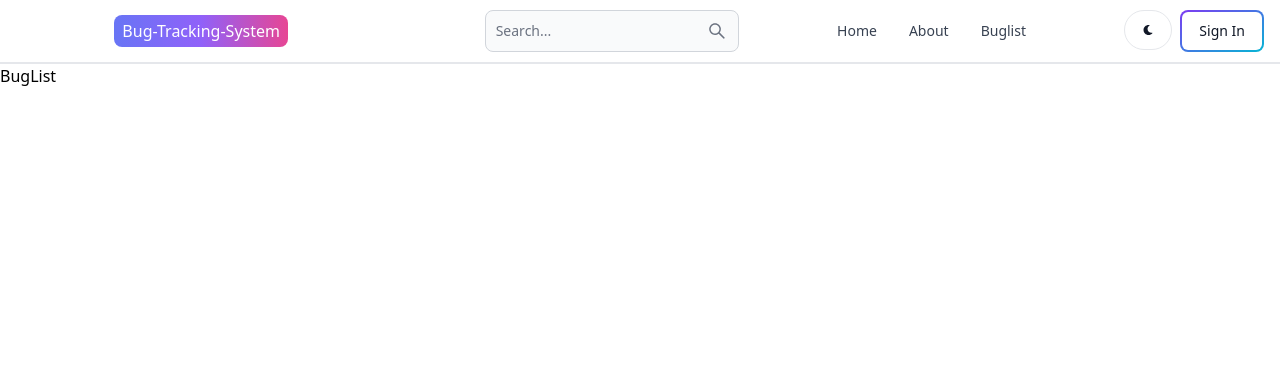
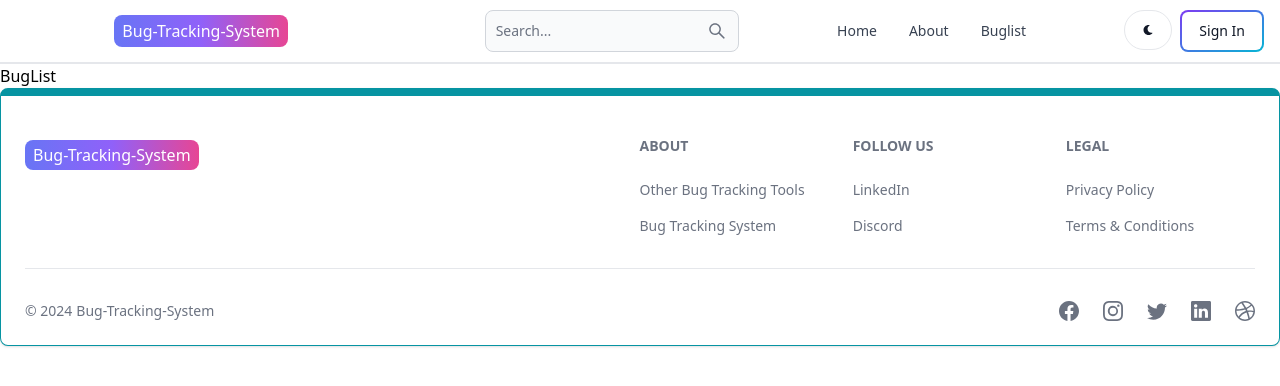
Before and after one commit to Samyog975/Bug-Tracker, a React (Vite) app in the folder client/: page /buglist in a window 1280 px wide. Shown: the top 386 px of the page. Built offline with nearby package versions, Linux system fonts and the light colour scheme.

Commit message:
create and add the footer component

```diff
--- a/client/src/App.jsx
+++ b/client/src/App.jsx
@@ -6,6 +6,7 @@
 import Dashboard from './pages/Dashboard';
 import BugList from './pages/BugList';
 import Header from './components/Header';
+import Footer from './components/Footer';
 
 
 export default function App() {
@@ -21,7 +22,7 @@
         <Route path="/buglist" element={<BugList />} />
 
       </Routes>
-
+        <Footer />
     </BrowserRouter>
   )
 }
--- /dev/null
+++ b/client/src/components/Footer.jsx
@@ -0,0 +1,79 @@
+import {Footer} from 'flowbite-react';
+import { Link } from 'react-router-dom';
+import {BsFacebook, BsInstagram, BsTwitter, BsLinkedin, BsDribbble} from 'react-icons/bs';
+
+export default function FooterCom() {
+  return (
+    <Footer container className='border border-t-8 border-teal-500'>
+        <div className='w-full max-w-7xl mx-auto'>
+            <div className='grid w-full justify-between sm:flex md:grid-cols-1'>
+                <div className='mt-5'>
+                <Link to='/' className='self-center whitespace-nowrap text-lg
+                sm:text-xl font-semibold dark:text-white'/>
+
+                <span className='px-2 py-1 bg-gradient-to-r from-indigo-500
+                 via-purple-500 to-pink-500 rounded-lg text-white'>Bug-Tracking-System</span>
+                <Link/>
+                </div>
+                <div className='grid grid-cols-2 gap-8 mt-4 sm:grid-cols-3 sm:gap-6'>
+                    <div>
+                        <Footer.Title title='ABOUT'/>
+                        <Footer.LinkGroup col>
+                            <Footer.Link
+                                href='https://www.atlassian.com/software/jira'
+                                target='_blank'
+                                rel='noopener noreferrer'
+                            >
+                                Other Bug Tracking Tools
+                        </Footer.Link>
+                        <Footer.Link
+                            href='/about'
+                            target='_blank'
+                            rel='noopener noreferrer'
+                            >
+                                Bug Tracking System
+                        </Footer.Link>
+                        </Footer.LinkGroup>
+                    </div>
+                    <div>
+                        <Footer.Title title='Follow Us'/>
+                        <Footer.LinkGroup col>
+                            <Footer.Link
+                                href='https://www.linkedin.com/in/samyog-yogi-5a65bb26b/'
+                                target='_blank'
+                                rel='noopener noreferrer'
+                            >
+                                LinkedIn
+                        </Footer.Link>
+                        <Footer.Link href='#'>Discord</Footer.Link>
+                        </Footer.LinkGroup>
+                    </div>
+                    <div>
+                        <Footer.Title title='Legal'/>
+                        <Footer.LinkGroup col>
+                            <Footer.Link href='#'>
+                                Privacy Policy
+                        </Footer.Link>
+                        <Footer.Link href='#'>Terms &amp; Conditions</Footer.Link>
+                        </Footer.LinkGroup>
+                    </div>
+                </div>
+            </div>
+            <Footer.Divider />
+            <div className='w-full sm:flex sm:items-center sm:justify-between'>
+                <Footer.Copyright href='#'
+                by='Bug-Tracking-System'
+                year={new Date().getFullYear()}
+                />
+                <div className='flex gap-6 sm:mt-0 mt-4 sm:justify-center'>
+                    <Footer.Icon href='#' icon={BsFacebook}/>
+                    <Footer.Icon href='#' icon={BsInstagram}/>
+                    <Footer.Icon href='#' icon={BsTwitter}/>
+                    <Footer.Icon href='#' icon={BsLinkedin}/>
+                    <Footer.Icon href='#' icon={BsDribbble}/>
+                </div>
+            </div>
+        </div>
+    </Footer>
+  )
+}
```
